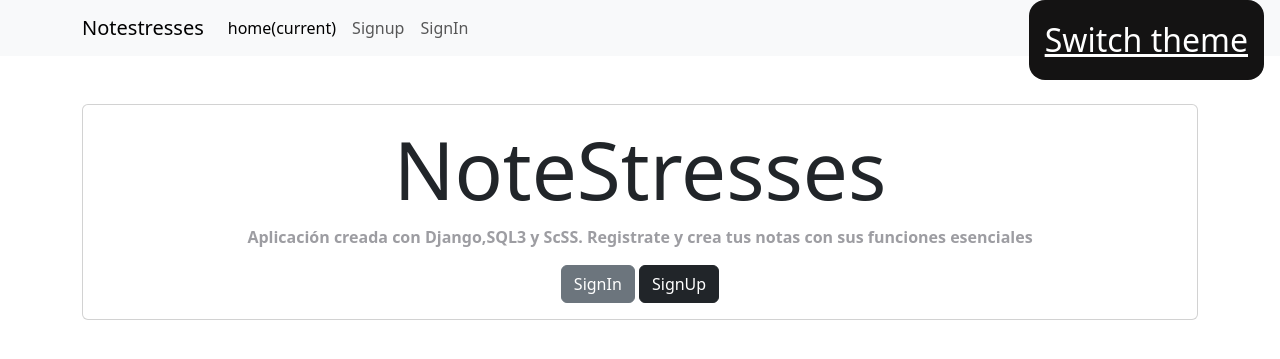
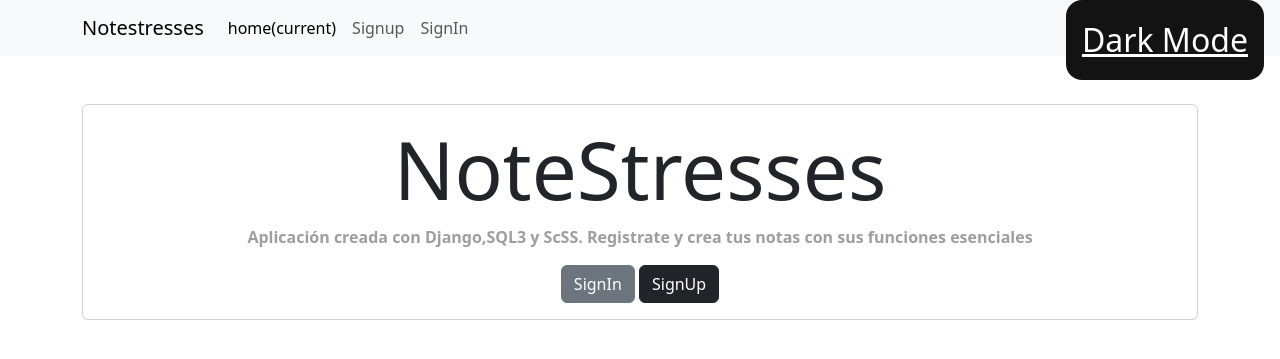
Before and after one commit to SamRuaF/DjangoCrud, a Django app: page / in a window 1280 px wide. Shown: the top 359 px of the page. Run offline with Django 5.2, Linux system fonts and the light colour scheme.

Commit message:
Change switch theme for 'dark mode'

```diff
--- a/tasks/templates/base.html
+++ b/tasks/templates/base.html
@@ -59,7 +59,7 @@
             <div class="navbar-nav">
             <ul class="navbar-nav me-auto mb-2 mb-lg-0">
               <li class="nav-item">
-                <a class="switch-theme" class="nav-item nav-link active">Switch theme</a>
+                <a class="switch-theme" class="nav-item nav-link active">Dark Mode</a>
               </li>
                 <li class="nav-item" >
                     <a href="/" class="nav-item nav-link active">home<span class="sr-only">(current)</span></a>
```
